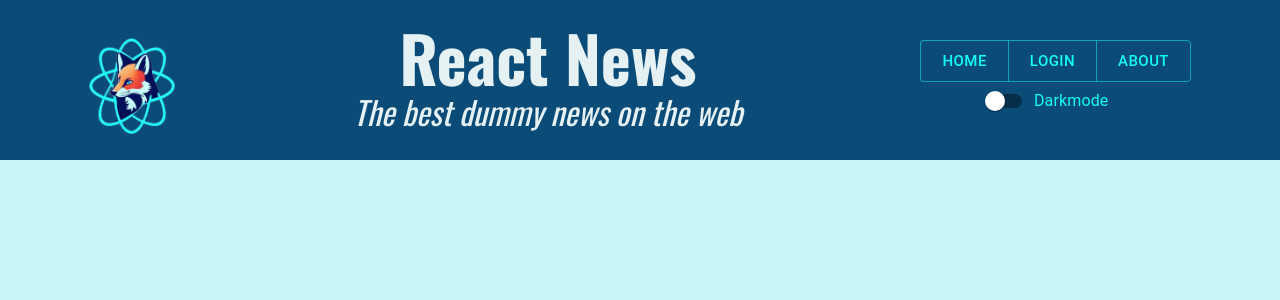
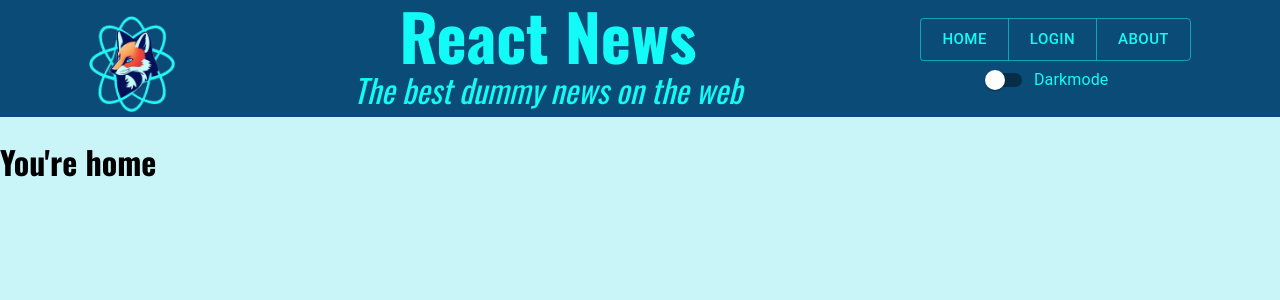
Before and after one commit to eckofox1981/news-reactor, a React (Vite) app: page / in a window 1280 px wide. Shown: the top 300 px of the page. Built offline with nearby package versions, Linux system fonts and the light colour scheme.

Commit message:
implemented darkmode functionality

```diff
--- a/index.html
+++ b/index.html
@@ -1,10 +1,14 @@
-<!doctype html>
+<!DOCTYPE html>
 <html lang="en">
   <head>
     <meta charset="UTF-8" />
-    <link rel="icon" type="image/svg+xml" href="/src/assets/reactnewslogo.png" />
+    <link
+      rel="icon"
+      type="image/svg+xml"
+      href="/src/assets/reactnewslogo.png"
+    />
     <meta name="viewport" content="width=device-width, initial-scale=1.0" />
-    <title>Vite + React</title>
+    <title>React News</title>
   </head>
   <body>
     <div id="root"></div>
--- a/src/App.jsx
+++ b/src/App.jsx
@@ -3,16 +3,17 @@ import "./App.css";
 import { BrowserRouter, Route, Routes } from "react-router-dom";
 import { Header } from "./components/Header";
 import { Home } from "./pages/Home";
+import { setDarkMode } from "./functionality/darkmode";
 
 function App() {
   const navlinks = ["Home", "Login", "About"];
 
   return (
     <BrowserRouter>
-      <Header navLinks={navlinks} />
+      <Header navLinks={navlinks} darkmodeFunction={setDarkMode} />
 
       <Routes>
-        <Route path="/home" element={<Home />} />
+        <Route path="/" element={<Home />} />
       </Routes>
     </BrowserRouter>
   );
--- a/src/components/Header.jsx
+++ b/src/components/Header.jsx
@@ -11,7 +11,7 @@ import { buttonTheme } from "../styles/theme";
 
 const theme = buttonTheme;
 
-export function Header({ navLinks }) {
+export function Header({ navLinks, darkmodeFunction }) {
   const NavLinks = navLinks.map((link) => {
     return (
       <NavLink key={navLinks.indexOf(link)} to={"/" + link}>
@@ -24,8 +24,6 @@ export function Header({ navLinks }) {
 
   return (
     <header>
-      {/** LOGO TITLE NAV(HOME, LOGIN) DARKMODE */}
-
       <a href="">
         <img src="../reactnewslogo.png" alt="React News logo" />
       </a>
@@ -36,7 +34,11 @@ export function Header({ navLinks }) {
       <ThemeProvider theme={buttonTheme}>
         <div className="buttons-switch">
           <ButtonGroup>{NavLinks}</ButtonGroup>
-          <FormControlLabel control={<Switch />} label="Darkmode" />
+          <FormControlLabel
+            control={<Switch />}
+            label="Darkmode"
+            onChange={darkmodeFunction}
+          />
         </div>
       </ThemeProvider>
     </header>
--- /dev/null
+++ b/src/functionality/darkmode.js
@@ -0,0 +1,21 @@
+export function checkDarkmode() {
+  //checks for darkmode
+}
+
+export function setDarkMode() {
+  const darkMode = localStorage.getItem("darkmode");
+
+  if (darkMode === null || darkMode === "inactive") {
+    console.log(false);
+
+    document.body.classList.add("darkmode");
+    localStorage.setItem("darkmode", "active");
+  }
+
+  if (darkMode === "active") {
+    console.log(true);
+
+    document.body.classList.remove("darkmode");
+    localStorage.setItem("darkmode", "inactive");
+  }
+}
--- a/src/pages/Home.jsx
+++ b/src/pages/Home.jsx
@@ -1,3 +1,5 @@
 export function Home() {
+  //SIDEBAR with nav, main content (20 articles)
+
   return <h1>You're home</h1>;
 }
--- a/src/styles/header.css
+++ b/src/styles/header.css
@@ -1,12 +1,12 @@
 header {
   background-color: var(--secondary-accent);
-  height: 10rem;
+  height: fit-content;
   width: 100%;
   display: flex;
   align-items: center;
   flex-wrap: wrap;
   justify-content: space-around;
-  color: var(--text-color);
+  color: var(--accent-color);
 }
 
 header img {
```
